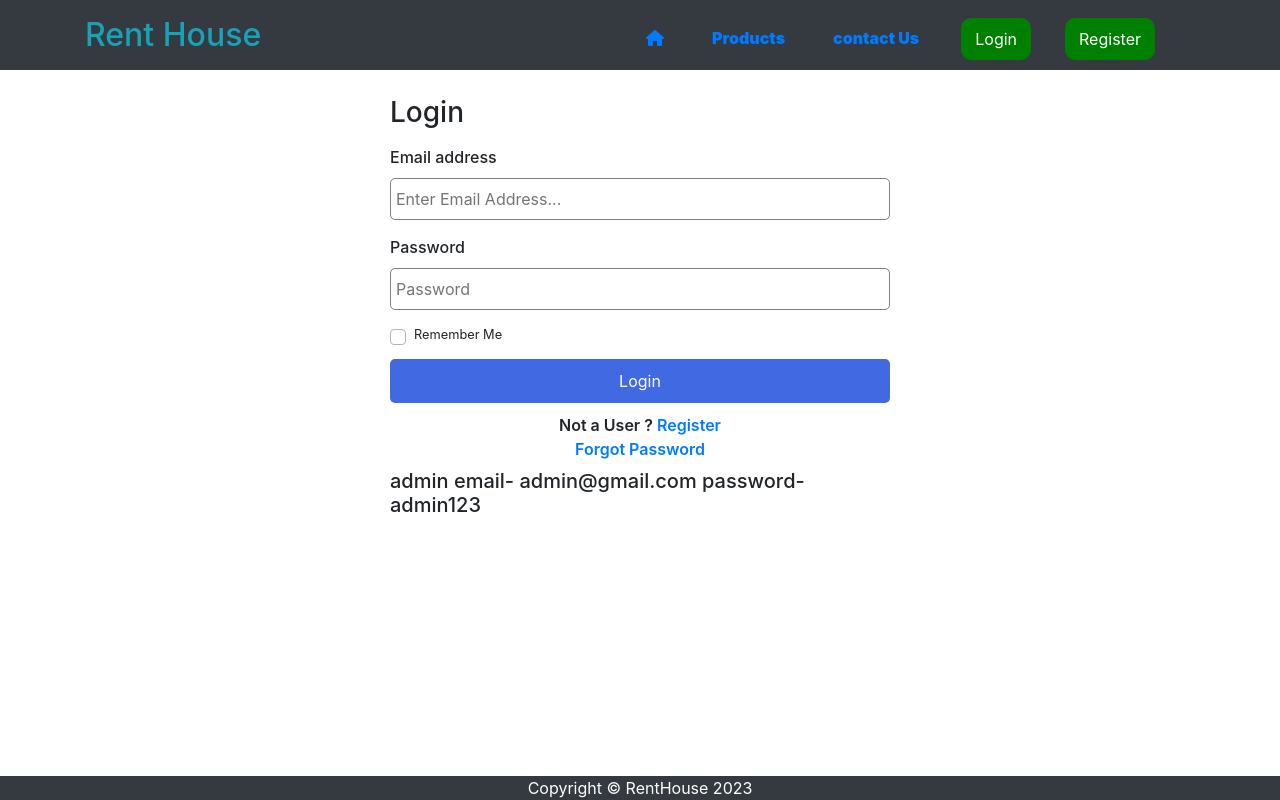
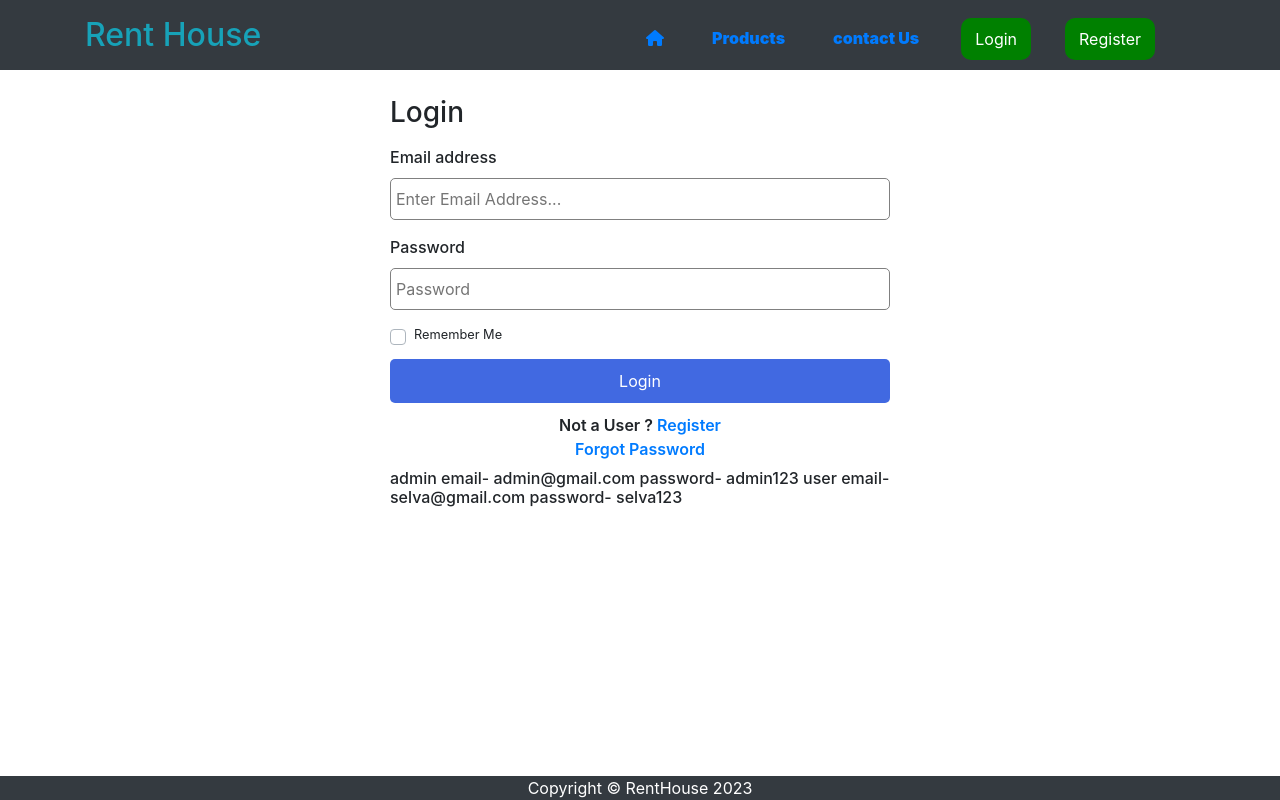
Before and after one commit to selvakumar-MERN/Rent-house-frontend, a React (Create React App) app: page /login in a window 1280 px wide. Built offline with nearby package versions, Linux system fonts and the light colour scheme; no server answers.

Commit message:
Update Login.js

```diff
--- a/src/Components/Login/Login.js
+++ b/src/Components/Login/Login.js
@@ -97,10 +97,12 @@ function Login(props) {
                                             </div>
                                         </div>
                                         <div className='mt-2'>
-                                            <h5>
+                                            <h6>
                                                 admin email- admin@gmail.com
                                                 password- admin123
-                                            </h5>
+                                                user email- selva@gmail.com
+                                                password- selva123
+                                            </h6>
                                         </div>
 
                                     </form>
```
